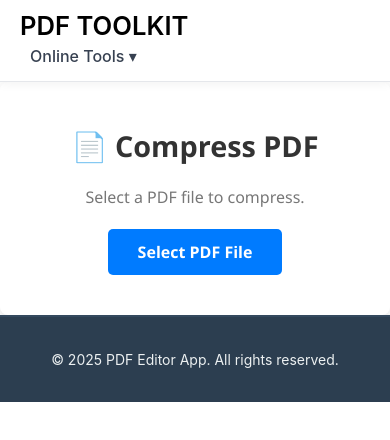
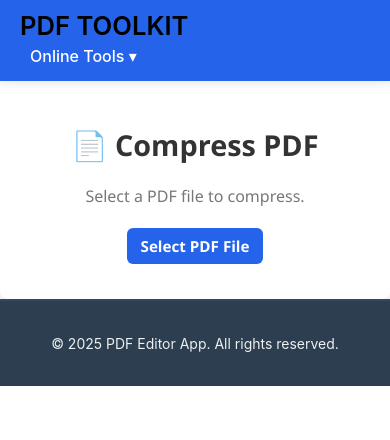
Before and after one commit to Seju1033/pdf-merge, a React (Create React App) app: page /compress-pdf in a window 390 px wide. Shown: the top 440 px of the page. Built offline with nearby package versions, Linux system fonts and the light colour scheme.

Commit message:
Update PDFViewer.css

```diff
--- a/src/css/PDFViewer.css
+++ b/src/css/PDFViewer.css
@@ -1,139 +1,73 @@
-/* Navbar Container */
-.navbar {
-    background-color: #ffffff; /* White background */
-    color: #374151; /* Dark text color */
-    padding: 15px 30px;
+/* Container for the entire PDF viewer component */
+.viewer-container {
   display: flex;
-    justify-content: space-between;
+  flex-direction: column;
   align-items: center;
-    position: sticky;
-    top: 0;
-
-    box-shadow: 0 2px 10px rgba(0, 0, 0, 0.05); /* Soft shadow */
-    z-index: 1000;
-    border-bottom: 1px solid #e5e7eb; /* Subtle bottom border */
+  padding: 30px 20px;
+  background-color: #f9fafb;
+  min-height: 100vh;
+  box-sizing: border-box;
 }
 
-  /* Navbar Brand */
-  .navbar-brand {
-    font-size: 1.6rem;
+/* Header title */
+.viewer-container h1 {
+  font-size: 2rem;
   font-weight: 600;
-    text-transform: uppercase;
+  margin-bottom: 20px;
+  color: #1f2937; /* Slate-800 */
 }
 
-  .navbar-brand a {
-    color: #374151; /* Dark text for the brand */
-    text-decoration: none;
-    transition: color 0.3s ease;
+/* File upload label */
+.file-upload-label {
+  background-color: #2563eb; /* Blue-600 */
+  color: white;
+  padding: 10px 18px;
+  border-radius: 6px;
+  font-size: 1rem;
+  cursor: pointer;
+  transition: background-color 0.3s ease;
+  margin-bottom: 15px;
 }
 
-  .navbar-brand a:hover {
-    color: #2563eb; /* Blue color on hover */
+.file-upload-label:hover {
+  background-color: #1d4ed8; /* Blue-700 */
 }
 
-  /* Navbar Links */
-  .navbar-links {
-    list-style: none;
-    display: flex;
-    gap: 20px;
-    margin: 0;
-    padding: 0;
+/* Hide the file input visually */
+input[type="file"] {
+  display: none;
 }
 
-  .navbar-links li {
-    position: relative;
+/* Container where the PDF will be rendered */
+.viewer-frame {
+  width: 100%;
+  max-width: 1000px;
+  height: 80vh; /* Important: Ensures viewer has a height */
+  border: 2px solid #e5e7eb; /* Gray-200 */
+  border-radius: 8px;
+  background-color: #ffffff;
+  box-shadow: 0 4px 20px rgba(0, 0, 0, 0.05);
+  margin-top: 20px;
+  overflow: hidden;
 }
 
-  .navbar-links a {
-    color: #374151; /* Dark text for links */
-    text-decoration: none;
-    font-size: 1rem;
-    font-weight: 500;
-    transition: color 0.3s ease;
+/* Responsive layout for smaller screens */
+@media (max-width: 768px) {
+  .viewer-container {
+    padding: 20px 10px;
   }
 
-  .navbar-links a:hover {
-    color: #2563eb; /* Blue color on hover */
+  .viewer-frame {
+    height: 70vh;
+    max-width: 100%;
   }
 
-  /* Dropdown Menu */
-  .dropdown {
-    position: relative;
+  .viewer-container h1 {
+    font-size: 1.5rem;
   }
 
-  .dropdown span {
-    cursor: pointer;
-    font-size: 1rem;
-    font-weight: 500;
-    padding: 5px 10px;
-    display: flex;
-    align-items: center;
-    justify-content: space-between;
-  }
-
-  .dropdown-menu {
-    position: absolute;
-    top: 100%;
-    left: 0;
-    display: none;
-    background-color: #ffffff;
-    color: #374151;
-    box-shadow: 0 8px 16px rgba(0, 0, 0, 0.1);
-    padding: 10px;
-    border-radius: 6px;
-    list-style: none;
-    width: 180px;
-    border: 1px solid #e5e7eb; /* Subtle border for the dropdown */
-  }
-
-  .dropdown-menu li {
-    margin: 8px 0;
-  }
-
-  .dropdown-menu a {
-    color: #374151;
-    text-decoration: none;
-    padding: 8px;
+  .file-upload-label {
     font-size: 0.95rem;
-    display: block;
-  }
-
-  .dropdown-menu a:hover {
-    background-color: #f3f4f6;
-    color: #2563eb;
-  }
-
-  /* Show the dropdown menu when hovering */
-  .dropdown:hover .dropdown-menu {
-    display: block;
-  }
-
-  /* Mobile view (Responsive) */
-  @media (max-width: 768px) {
-    .navbar {
-      flex-direction: column;
-      align-items: flex-start;
-      padding: 10px 20px;
-    }
-
-    .navbar-links {
-      flex-direction: column;
-      gap: 15px;
-      width: 100%;
-      padding-left: 0;
-    }
-
-    .dropdown-menu {
-      width: 100%;
-    }
-
-    .dropdown span {
-      width: 100%;
-      text-align: left;
-    }
-
-    /* Mobile styling for links */
-    .navbar-links a {
-      font-size: 1.1rem; /* Slightly bigger font size on mobile */
+    padding: 8px 14px;
   }
 }
```
Lines whose indentation alone changed are shown as unchanged.
